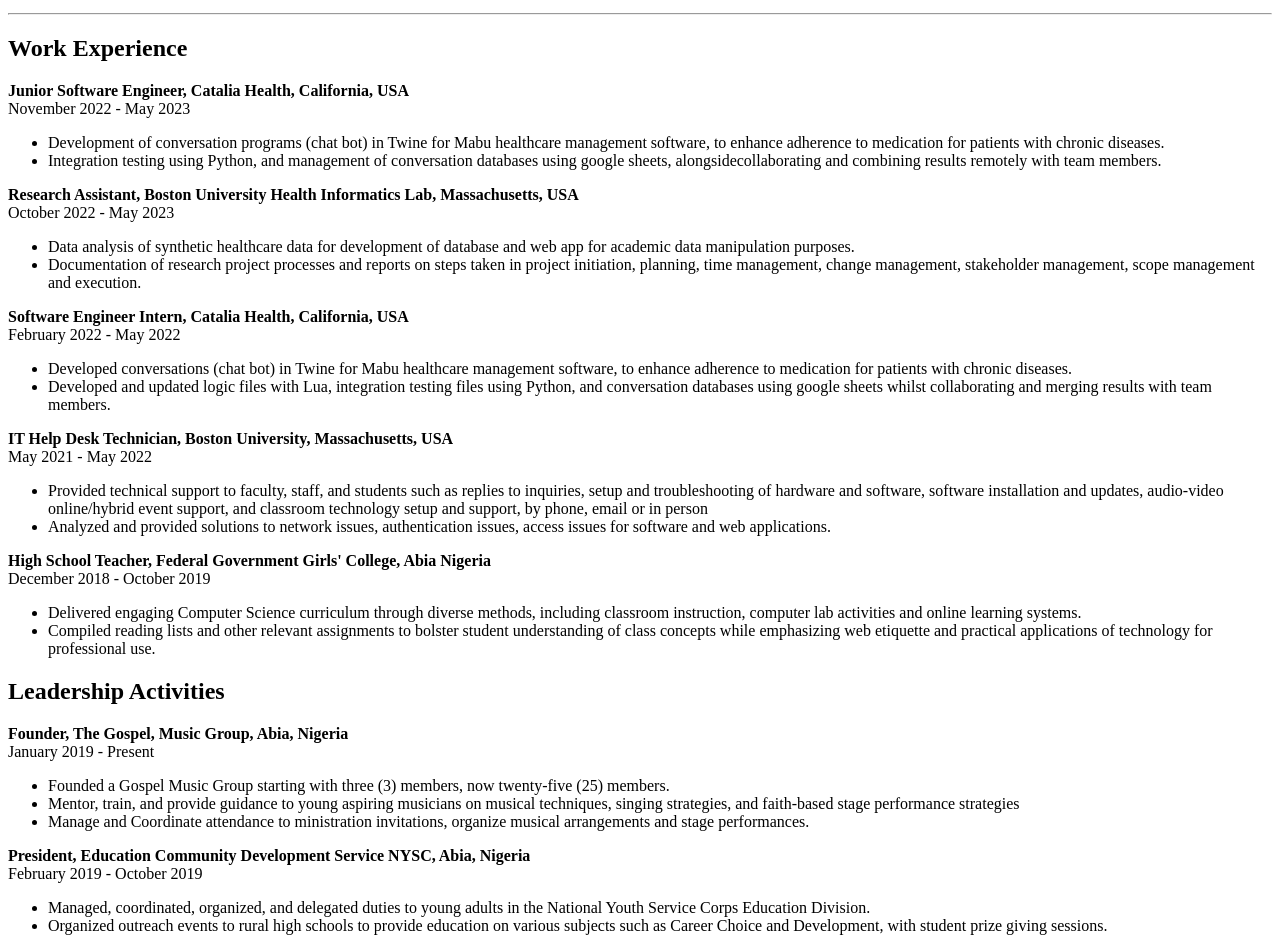
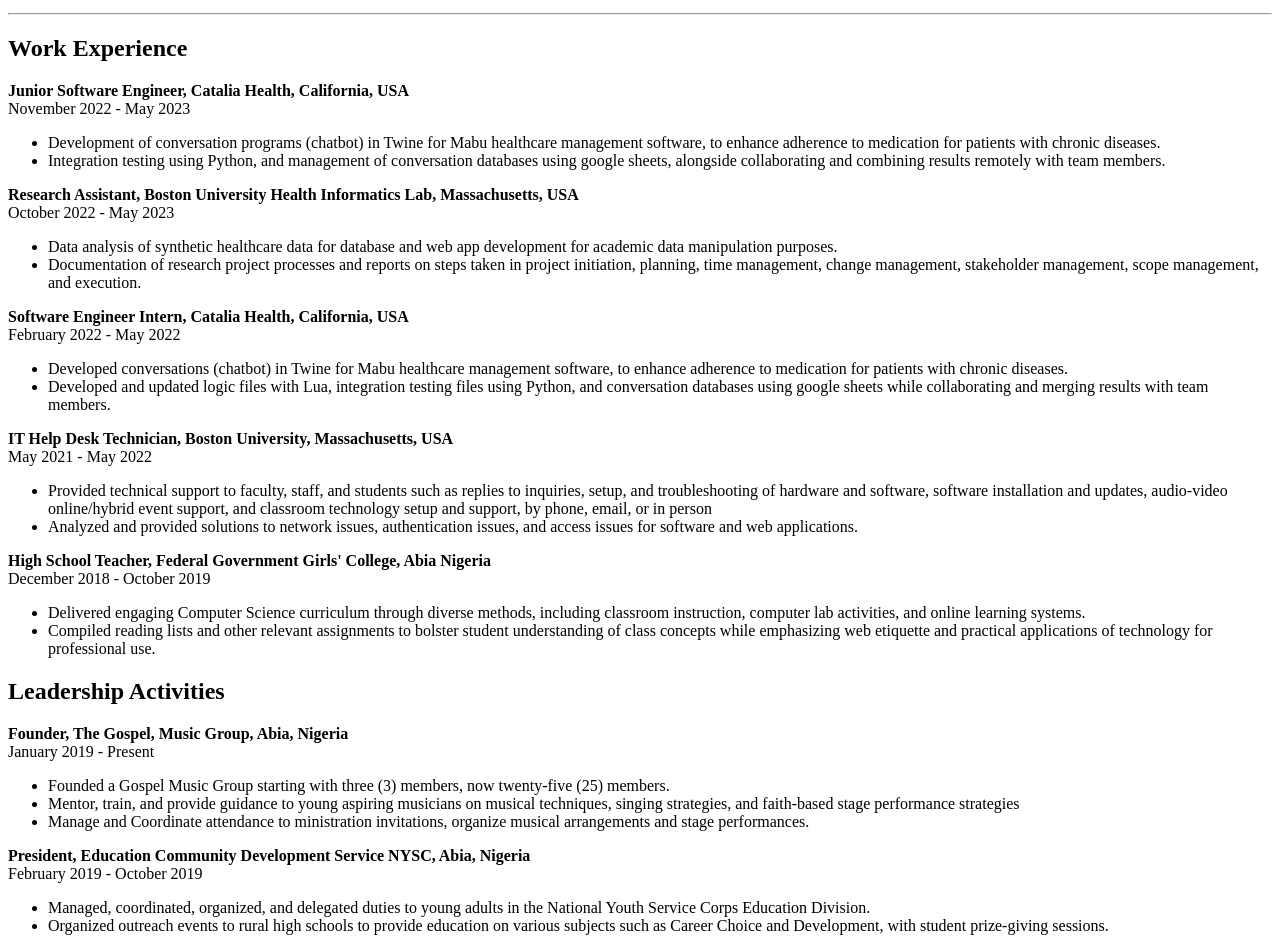
Before and after one commit to Gospel2311/my_resume_in_html, a plain HTML site: page index.html in a window 1280 px wide. Shown: the part 683-1621 px from the top of the page. Drawn offline with Linux system fonts and the light colour scheme.

Commit message:
Update index.html

```diff
--- a/index.html
+++ b/index.html
@@ -17,7 +17,7 @@
 
     <p>
         IT Professional passionate about driving change in multiple sectors through technology, innovation, continuous growth, and
-        self-improvement with a desire to provide solutions to difficult problems with zeal, excitement, including patience to ensure
+        self-improvement with a desire to solve difficult problems to ensure
         customer satisfaction and effective impartation. Outstanding communication skills with a special skill to meet the customer
         at their level. Result-oriented troubleshooter with a talent for bringing order to any form of chaos.
     </p>
@@ -47,12 +47,12 @@
         November 2022 - May 2023
         <ul>
             <li>
-                Development of conversation programs (chat bot) in Twine for Mabu healthcare management software,
+                Development of conversation programs (chatbot) in Twine for Mabu healthcare management software,
                 to enhance adherence to medication for patients with chronic diseases.
             </li>
             <li>
                 Integration testing using Python, and management of conversation databases using google sheets,
-                alongsidecollaborating and combining results remotely with team members.
+                alongside collaborating and combining results remotely with team members.
             </li>
         </ul>
 
@@ -60,12 +60,12 @@
         October 2022 - May 2023
         <ul>
             <li>
-                Data analysis of synthetic healthcare data for development of database and web app for academic data
+                Data analysis of synthetic healthcare data for database and web app development for academic data
                 manipulation purposes.
             </li>
             <li>
                 Documentation of research project processes and reports on steps taken in project initiation, planning, time
-                management, change management, stakeholder management, scope management and execution.
+                management, change management, stakeholder management, scope management, and execution.
             </li>
         </ul>
 
@@ -73,12 +73,12 @@
         February 2022 - May 2022
         <ul>
             <li>
-                Developed conversations (chat bot) in Twine for Mabu healthcare management software,
+                Developed conversations (chatbot) in Twine for Mabu healthcare management software,
                 to enhance adherence to medication for patients with chronic diseases.
             </li>
             <li>
                 Developed and updated logic files with Lua, integration testing files using Python, and conversation databases
-                using google sheets whilst collaborating and merging results with team members.
+                using google sheets while collaborating and merging results with team members.
             </li>
         </ul>
 
@@ -86,12 +86,12 @@
         May 2021 - May 2022
         <ul>
             <li>
-                Provided technical support to faculty, staff, and students such as replies to inquiries, setup and troubleshooting
+                Provided technical support to faculty, staff, and students such as replies to inquiries, setup, and troubleshooting
                 of hardware and software, software installation and updates, audio-video online/hybrid event support, and
-                classroom technology setup and support, by phone, email or in person
+                classroom technology setup and support, by phone, email, or in person
             </li>
             <li>
-                Analyzed and provided solutions to network issues, authentication issues, access issues for software and web
+                Analyzed and provided solutions to network issues, authentication issues, and access issues for software and web
                 applications.
             </li>
         </ul>
@@ -101,7 +101,7 @@
         <ul>
             <li>
                 Delivered engaging Computer Science curriculum through diverse methods, including classroom instruction,
-                computer lab activities and online learning systems.
+                computer lab activities, and online learning systems.
             </li>
             <li>
                 Compiled reading lists and other relevant assignments to bolster student understanding of class concepts
@@ -138,7 +138,7 @@
             </li>
             <li>
                 Organized outreach events to rural high schools to provide education on various subjects such as Career Choice
-                and Development, with student prize giving sessions.
+                and Development, with student prize-giving sessions.
             </li>
         </ul>
 
```
